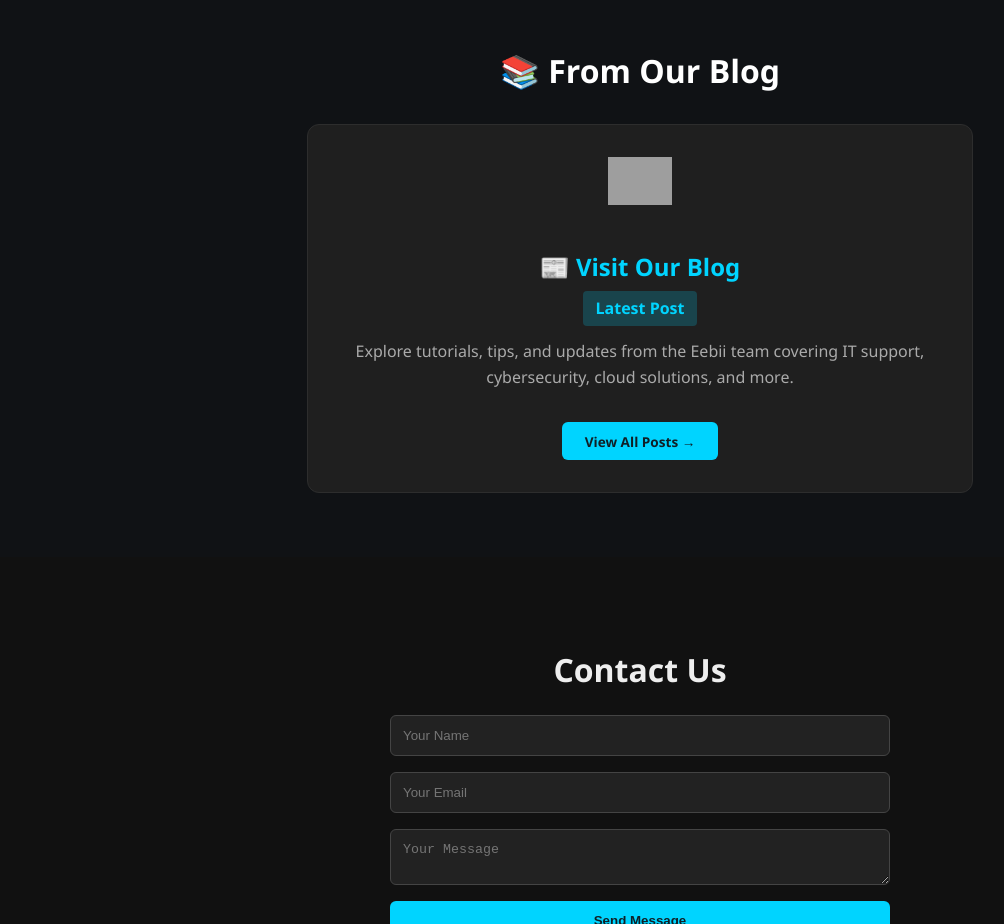
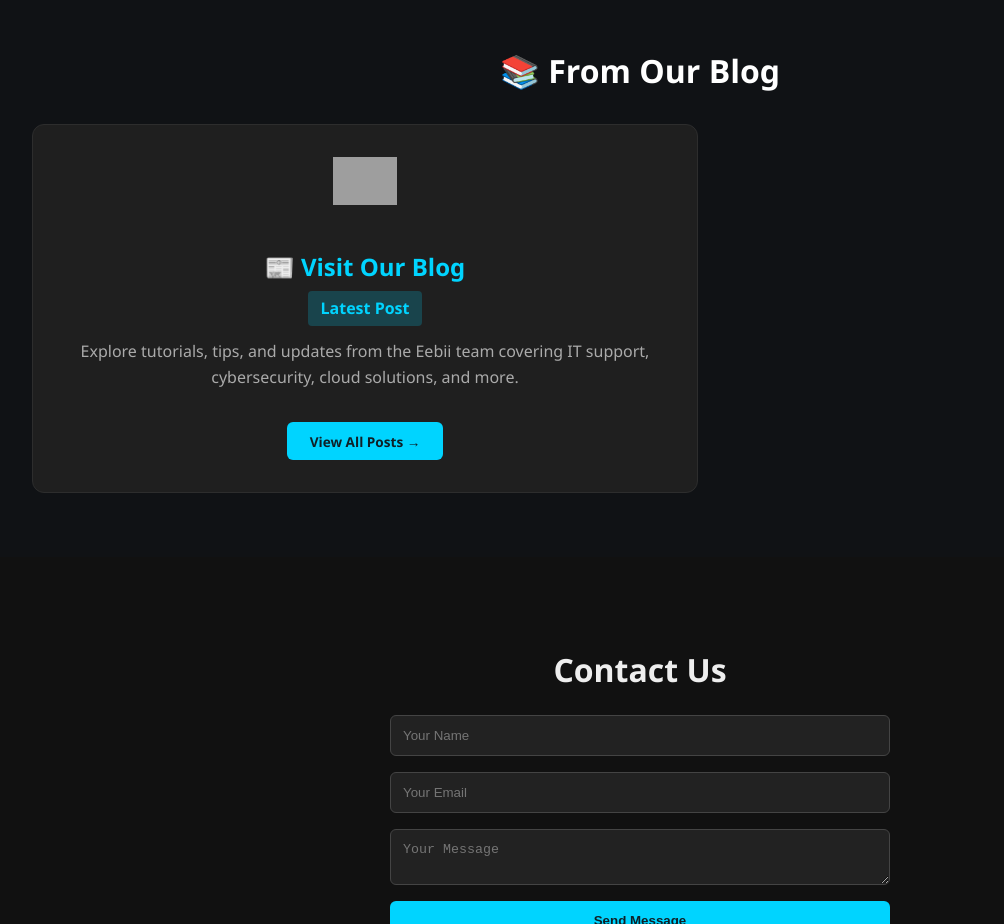
Before and after one commit to Neo000001/eebii-site, a plain HTML site: page index.html in a window 1280 px wide. Shown: the part 1040-1964 px from the top of the page, without its empty margins (0-1004 px from the left). Drawn offline with Linux system fonts and the light colour scheme; grey boxes are pictures that could not be loaded.

Commit message:
Update index.html

```diff
--- a/index.html
+++ b/index.html
@@ -7,6 +7,7 @@
   <link rel="stylesheet" href="style.css" />
   <link rel="stylesheet" href="https://cdnjs.cloudflare.com/ajax/libs/font-awesome/6.4.0/css/all.min.css" />
 </head>
+  <script defer src="blog-loader.js"></script>
 <body>
 
   <!-- Navigation -->
@@ -87,7 +88,10 @@
   <div class="container">
     <h2 style="text-align: center; color: #fff; font-size: 2rem; margin-bottom: 2rem;">📚 From Our Blog</h2>
 
-    <div class="blog-grid" style="display: grid; grid-template-columns: 1fr; gap: 2rem; justify-items: center;">
+    <div class="blog-grid" id="blog-grid" style="display: grid; grid-template-columns: repeat(auto-fit, minmax(300px, 1fr)); gap: 2rem;">
+ <!-- Blog cards will be dynamically inserted here -->
+</div>
+
 
      <!-- Blog Preview Card -->
 <div class="post" style="
```
